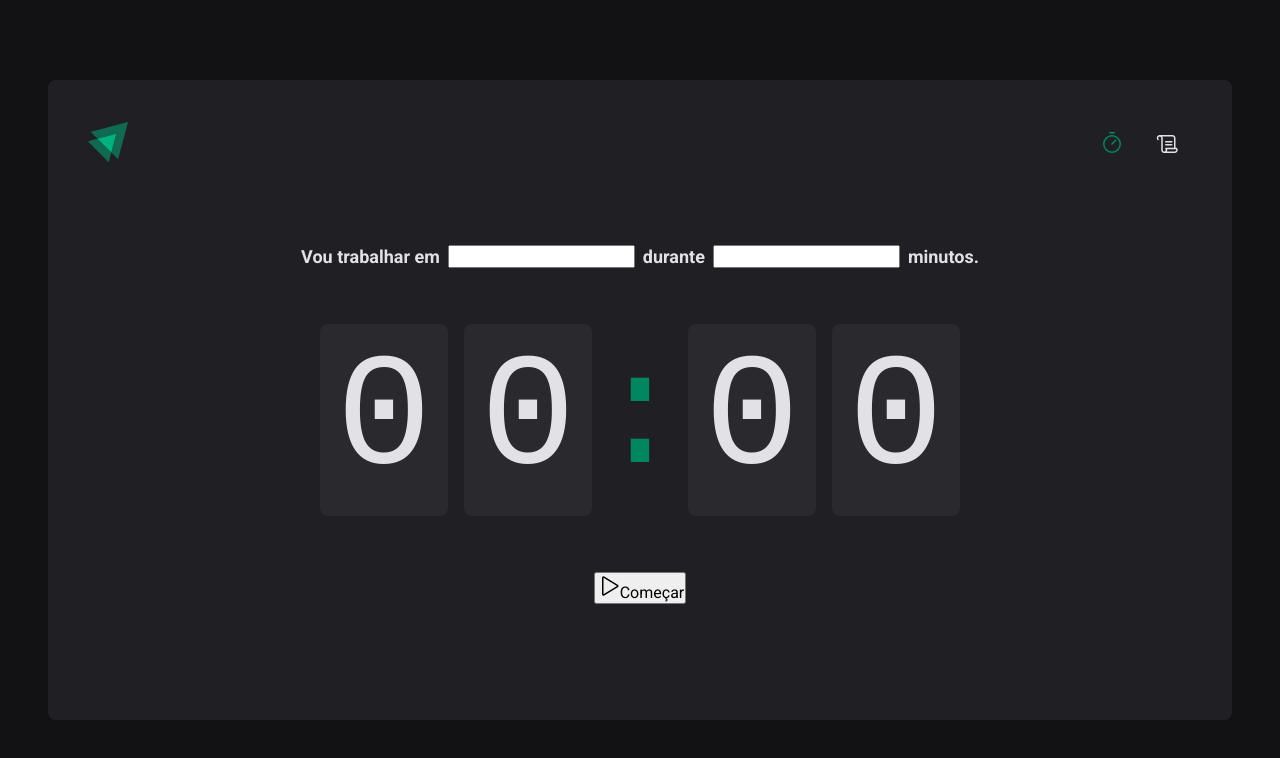
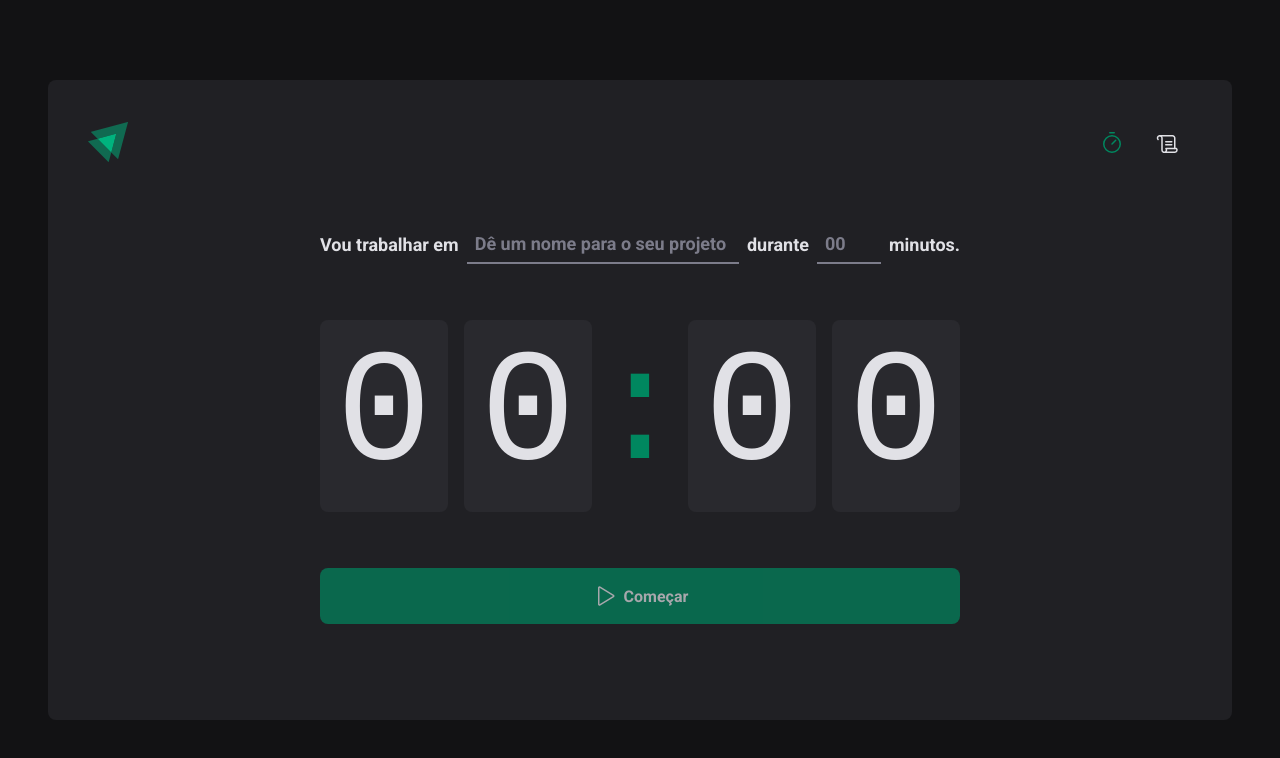
Before and after one commit to limaarthur/ignite-timer-react, a React (Vite) app: page / in a window 1280 px wide. Shown: the top 758 px of the page. Built offline with nearby package versions, Linux system fonts and the light colour scheme.

Commit message:
feat: pages and routes - home finalization

```diff
--- a/src/pages/Home/index.tsx
+++ b/src/pages/Home/index.tsx
@@ -2,7 +2,10 @@ import { Play } from 'phosphor-react'
 import {
   HomeContainer,
   FormContainer,
+  TaskInput,
+  MinutesAmountInput,
   CountdownContainer,
+  StartCountdownButton,
   Separator,
 } from './styles'
 
@@ -12,10 +15,14 @@ export function Home() {
       <form>
         <FormContainer>
           <label htmlFor="task">Vou trabalhar em</label>
-          <input id="task" />
+          <TaskInput id="task" placeholder="Dê um nome para o seu projeto" />
 
           <label htmlFor="minutesAmount">durante</label>
-          <input type="number" id="minutesAmount" />
+          <MinutesAmountInput
+            type="number"
+            id="minutesAmount"
+            placeholder="00"
+          />
 
           <span>minutos.</span>
         </FormContainer>
@@ -28,13 +35,11 @@ export function Home() {
           <span>0</span>
         </CountdownContainer>
 
-        <button type="submit">
+        <StartCountdownButton disabled type="submit">
           <Play size={24} />
           Começar
-        </button>
+        </StartCountdownButton>
       </form>
     </HomeContainer>
   )
 }
-
-export default Home
--- a/src/pages/Home/styles.ts
+++ b/src/pages/Home/styles.ts
@@ -29,6 +29,35 @@ export const FormContainer = styled.main`
   font-weight: bold;
   flex-wrap: wrap;
 `
+
+export const BaseInput = styled.input`
+  background: transparent;
+  height: 2.5rem;
+  border: 0;
+  border-bottom: 2px solid ${(props) => props.theme['gray-500']};
+  font-weight: bold;
+  font-size: 1.125rem;
+  padding: 0 0.5rem;
+  color: ${(props) => props.theme['gray-100']};
+
+  &:focus {
+    box-shadow: none;
+    border-color: ${(props) => props.theme['green-500']};
+  }
+
+  &::placeholder {
+    color: ${(props) => props.theme['gray-500']};
+  }
+`
+
+export const TaskInput = styled(BaseInput)`
+  flex: 1;
+`
+
+export const MinutesAmountInput = styled(BaseInput)`
+  width: 4rem;
+`
+
 export const CountdownContainer = styled.main`
   font-family: 'Roboto Mono', monospace;
   font-size: 10rem;
@@ -44,6 +73,35 @@ export const CountdownContainer = styled.main`
     border-radius: 8px;
   }
 `
+
+export const StartCountdownButton = styled.button`
+  width: 100%;
+  border: 0;
+  padding: 1rem;
+  border-radius: 8px;
+
+  display: flex;
+  align-items: center;
+  justify-content: center;
+
+  gap: 0.5rem;
+  font-weight: bold;
+
+  cursor: pointer;
+
+  background: ${(props) => props.theme['green-500']};
+  color: ${(props) => props.theme['gray-100']};
+
+  &:disabled {
+    opacity: 0.7;
+    cursor: not-allowed;
+  }
+
+  &:not(:disabled):hover {
+    background: ${(props) => props.theme['green-700']};
+  }
+`
+
 export const Separator = styled.main`
   display: flex;
   justify-content: center;
```
